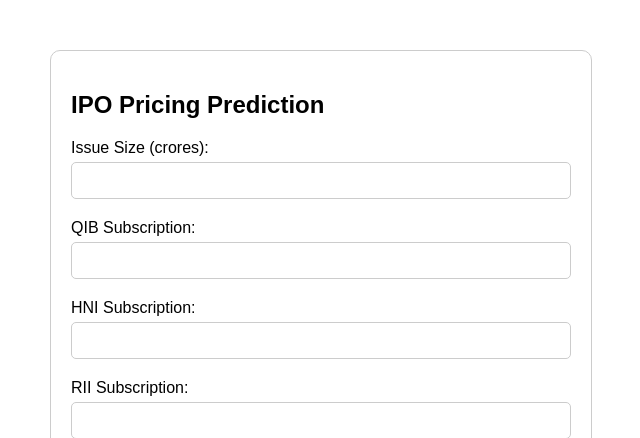
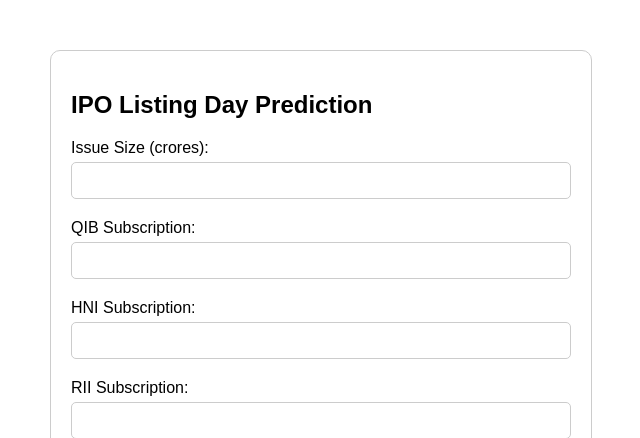
Before and after one commit to onkarkatkamwar/render-ipo, a Flask app: page / in a window 1280 px wide. Shown: the top 438 px of the page, without its empty margins (319-959 px from the left). Run offline with Flask 3, Linux system fonts and the light colour scheme; parts of the project's set-up code (start-up, migrations or seed data) failed here and were passed over.

Commit message:
minor changes in html

```diff
--- a/templates/index.html
+++ b/templates/index.html
@@ -41,7 +41,7 @@
 </head>
 <body>
     <div class="form-container">
-        <h2>IPO Pricing Prediction</h2>
+        <h2>IPO Listing Day Prediction</h2>
         <form action="/predict" method="post">
             <label for="Issue_Size(crores)">Issue Size (crores):</label>
             <input type="number" step="0.01" name="Issue_Size(crores)" required>
```
